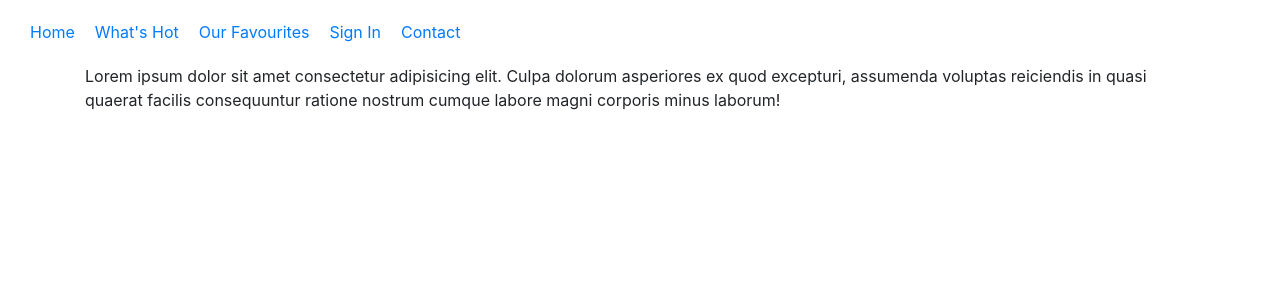
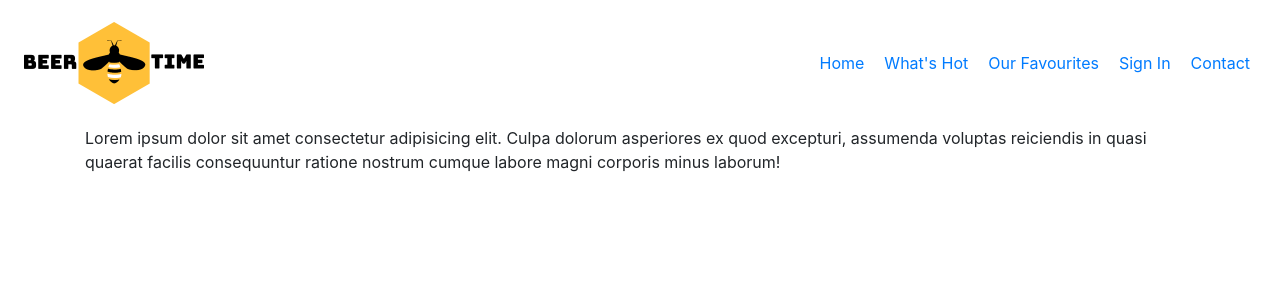
Before and after one commit to Geomint/beer-time, a Flask app: page / in a window 1280 px wide. Shown: the top 300 px of the page. Run offline with Flask 2, Linux system fonts and the light colour scheme; style sheets or scripts are compiled from the project's sources; some libraries are stand-ins or nearby versions.

Commit message:
Added logo to navbar

```diff
--- a/templates/index.html
+++ b/templates/index.html
@@ -6,14 +6,19 @@
 <meta http-equiv="X-UA-Compatible" content="ie=edge">
 <link rel="stylesheet" href="https://cdnjs.cloudflare.com/ajax/libs/twitter-bootstrap/4.3.1/css/bootstrap.min.css">
 <link rel="stylesheet" href="https://cdnjs.cloudflare.com/ajax/libs/font-awesome/5.11.2/css/all.min.css">
-<link rel="stylesheet" href="{{ url_for('static', filename='css/main.css') }}">
+<link rel="stylesheet" href="{{ url_for('static', filename='scss/index.css') }}">
 <title>Beer Time</title>
 </head>
 <body>
 
     <nav class="main-nav">
-        <div class="main-nav__inner">
-            <ul class="main-nav__inner__nav ml-auto">
+        <div class="main-nav__inner d-flex">
+
+            <div class="main-nav__inner__logo">
+                <a href="/" class="main-nav__inner__logo__image"><img src="static/images/logo/beer-time-logo.png" alt=""></a>
+            </div>
+
+            <ul class="main-nav__inner__nav d-flex ml-auto align-items-center">
                 <li class="main-nav__inner__nav__item"><a href="{{ url_for('index') }}">Home</a></li>
                 <li class="main-nav__inner__nav__item"><a href="{{ url_for('hot') }}">What's Hot</a></li>
                 <li class="main-nav__inner__nav__item"><a href="{{ url_for('favourites') }}">Our Favourites</a></li>
```
